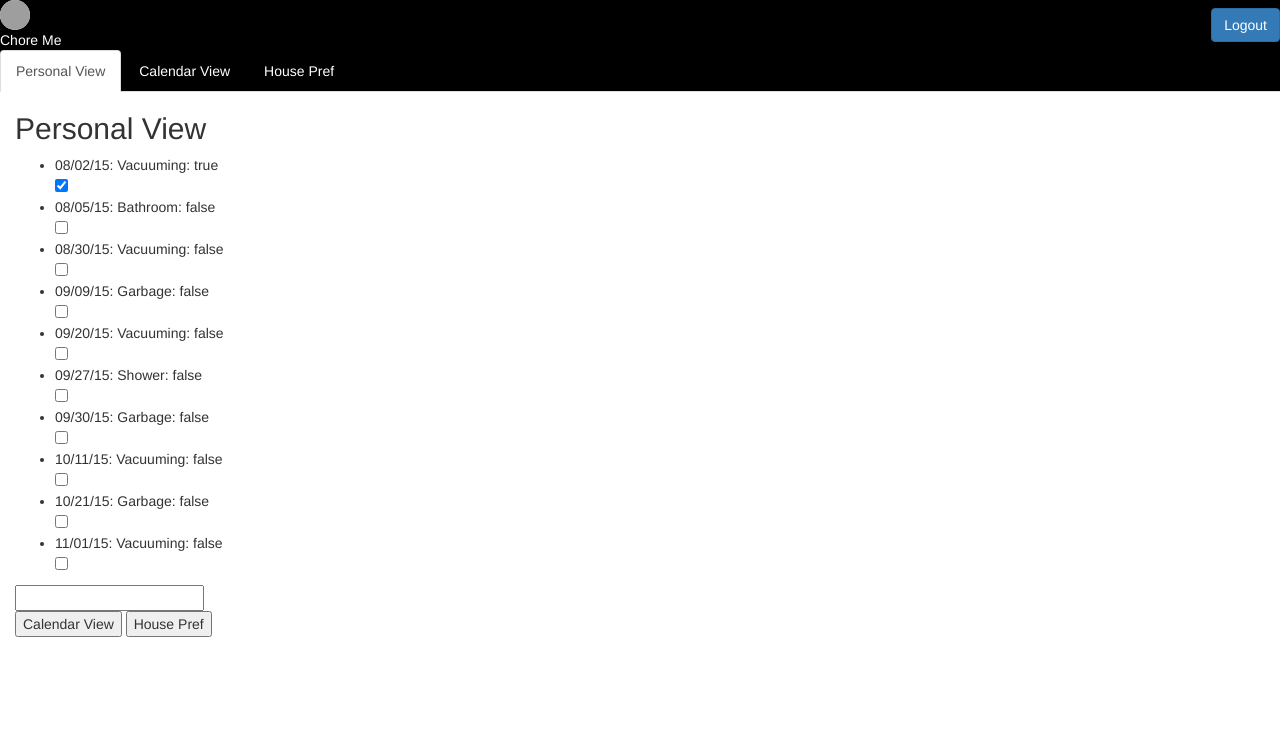
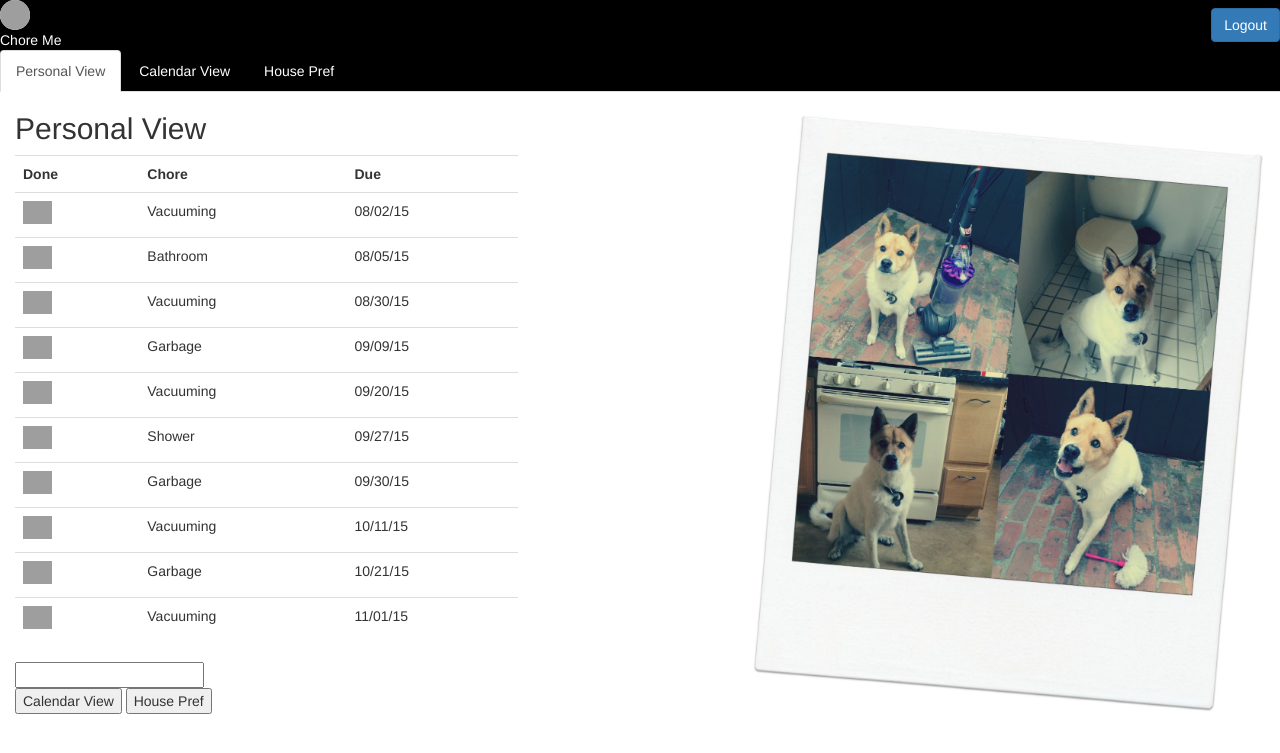
Before and after one commit to janet/choreme, a Flask app: page /personal_view in a window 1280 px wide. Shown: the top 753 px of the page. Run offline with Flask 2, Linux system fonts and the light colour scheme; a user stored in the database is signed in; data comes from the database, SQL or seed files in the repository; both versions use the stored data as it was after the commit; some libraries are stand-ins or nearby versions; grey boxes are pictures that could not be loaded.

Commit message:
updated ui in personal view with blue checkbox

```diff
--- a/server.py
+++ b/server.py
@@ -442,7 +442,7 @@ def invite_housemates():
     housemates_list = User.query.filter(User.house_id==session['house_id'], User.is_admin==0).all()
 
     for housemate in housemates_list:
-        message = "Chore Me Invitation :) https://a9dc1625.ngrok.io/"+str(housemate.id)
+        message = "Chore Me Invitation :) http://98001128.ngrok.io/"+str(housemate.id)
         client.messages.create(
             to=housemate.phone,
             # to=MY_PHONE_NUMBER, #using this for testing purposes
--- a/static/css/styles.css
+++ b/static/css/styles.css
@@ -95,12 +95,67 @@
 
 .house-name {
 	display: flex;
-	align-items: center;
+	align-items: calendarter;
 }
-	/*
-	body {
-		background-image:  url('/static/img/Chores-sam.jpg');
-		background-size: 100%;
-	 	background-repeat:no-repeat;
-	 	height: 100%;
-	}*/
+
+.calendar-view {
+	background-image:  url('/static/img/Chores-polaroid-sam.jpg');
+	background-size: contain;
+ 	background-repeat:no-repeat;
+ 	background-position: top center;
+ 	height: 100%;
+}
+
+.personal-view {
+	background-image:  url('/static/img/Chores-polaroid-sam.jpg');
+	background-size: contain;
+ 	background-repeat:no-repeat;
+ 	background-position: top right;
+ 	height: 100%;
+}
+
+.calendar-previous-button {
+
+}
+
+.nav>li>a:hover {
+	background-color: #7E8AA2;
+    color: white;
+}
+.nav-tabs>li>a:hover {
+	border-color: #7E8AA2;
+}
+
+/* blue checkbox */
+input[type=checkbox].css-checkbox {
+	position:absolute; z-index:-1000; left:-1000px; overflow: hidden; clip: rect(0 0 0 0); height:1px; width:1px; margin:-1px; padding:0; border:0;
+}
+
+input[type=checkbox].css-checkbox + label.css-label {
+	padding-left:29px;
+	height:23px;
+	display:inline-block;
+	line-height:23px;
+	background-repeat:no-repeat;
+	background-position: 0 0;
+	font-size:23px;
+	vertical-align:middle;
+	cursor:pointer;
+
+}
+
+input[type=checkbox].css-checkbox:checked + label.css-label {
+	background-position: 0 -23px;
+}
+
+label.css-label {
+	background-image:url(http://csscheckbox.com/checkboxes/u/csscheckbox_8296afe552855ef36542a71269acb434.png);
+	-webkit-touch-callout: none;
+	-webkit-user-select: none;
+	-khtml-user-select: none;
+	-moz-user-select: none;
+	-ms-user-select: none;
+	user-select: none;
+}
+
+/* end of blue checkbox */
--- a/static/js/personal_view.js
+++ b/static/js/personal_view.js
@@ -5,22 +5,24 @@ $(document).ready(function() {
 		for (var user_chore in result) {
 			// console.log(result[user_chore])
 
-			var pc_count = ($('#personal_chores li').length +1)
+			var pc_count = ($('#personal_chores td').length +1)
 
-			// create list element for each chore
-			$('#personal_chores').append($('<li>').html(
-				user_chore + ': ' +
-				result[user_chore][0][0] + ': ' + // chore name
-				result[user_chore][0][1] // chore is_done
+			// create table row cell element for each chore
+			$('#personal_chores').append($('<tr>').html(
+				"<td>" +
+					"<input name='pc" + +pc_count +
+							"' id='" + result[user_chore][0][2] + "' " + // user_chore.id
+							"type='checkbox' " +
+							"value='" + result[user_chore][0][2] + "' " +
+							"class='css-checkbox'" +
+					">" +
+					"<label for='" + result[user_chore][0][2] + "'" +
+							"class='css-label'" +
+					"></label>" +
+				"</td>" +
+				"<td>" + result[user_chore][0][0] + "</td>" + // chore name
+				"<td>" + user_chore + "</td>" // chore due_date
 			));
-
-			// create checkbox input after each chore list element
-			$('#personal_chores').append($('<input>').attr({
-				name: 'pc' + +pc_count,
-				id: result[user_chore][0][2], // user_chore.id
-				type: 'checkbox',
-				value: result[user_chore][0][2], // user_chore.id
-			}));
 
 			// if is_done is false, checkbox should not be checked, otherwise check it
 			if (result[user_chore][0][1] === false) {
--- a/templates/create_house_pref.html
+++ b/templates/create_house_pref.html
@@ -45,7 +45,7 @@
 	    		{% endif %}
 	    	</div>
 	    	<button class="btn btn-default" id="add-phone-button" name="add-phone-button">add Housemate</button>
-	    	<input type="text" name="housemate_count" id="housemate_count">
+	    	<input type="hidden" name="housemate_count" id="housemate_count">
 
 	    <h3 class="form-signin-heading text-muted">Choose Your Chores</h3>
 
--- a/templates/login.html
+++ b/templates/login.html
@@ -6,10 +6,10 @@
 	<form action="/process_login" method="POST" class="form-signin">
 		<h2 class="form-signin-heading text-muted">Sign In</h2>
 			<div class="row">
-					<input type="text" name="username" required placeholder="username" class="form-control rounded-top">
+					<input type="text" name="username" required placeholder="username" class="form-control rounded-top" value="janet">
 			</div>
 			<div class="row">
-					<input type="password" name="password" required placeholder="password" class="form-control rounded-none">
+					<input type="password" name="password" required placeholder="password" class="form-control rounded-none" value="password">
 			</div>
 			<div class="row">
 					<input type="submit" value="Sign In" class="btn btn-primary btn-block rounded-bottom">
--- a/templates/personal_view.html
+++ b/templates/personal_view.html
@@ -1,10 +1,22 @@
 {% extends 'base.html' %}
 {% block content %}
-
+<div class="personal-view">
 	<h2>Personal View</h2>
 
 	<form id='chore_done' action='/chore_done'>
-<ul id="personal_chores"></ul>
+	<div class="row">
+		<div class="col-xs-5">
+			<table class="table" id="personal_chores">
+				<tbody>
+					<tr>
+						<th>Done</th>
+						<th>Chore</th>
+						<th>Due</th>
+					</tr>
+				</tbody>
+			</table>
+		</div>
+	</div>
 	<input name='hidden_personal_chore_input' id='hidden_personal_chore_input'>
 	</form>
 
@@ -12,5 +24,6 @@
 	<input type="button" onclick="location.href='/create_house_pref';" value="House Pref">
 
 	<script src="/static/js/personal_view.js"></script>
+</div>
 
 {% endblock %}
```
Also changed, not shown: static/js/calendar_view.js (+4 -4 lines), templates/calendar_view.html (+3 -10 lines), choreme.db, static/img/Chores-polaroid-sam.jpg. Lines whose indentation alone changed are shown as unchanged.
